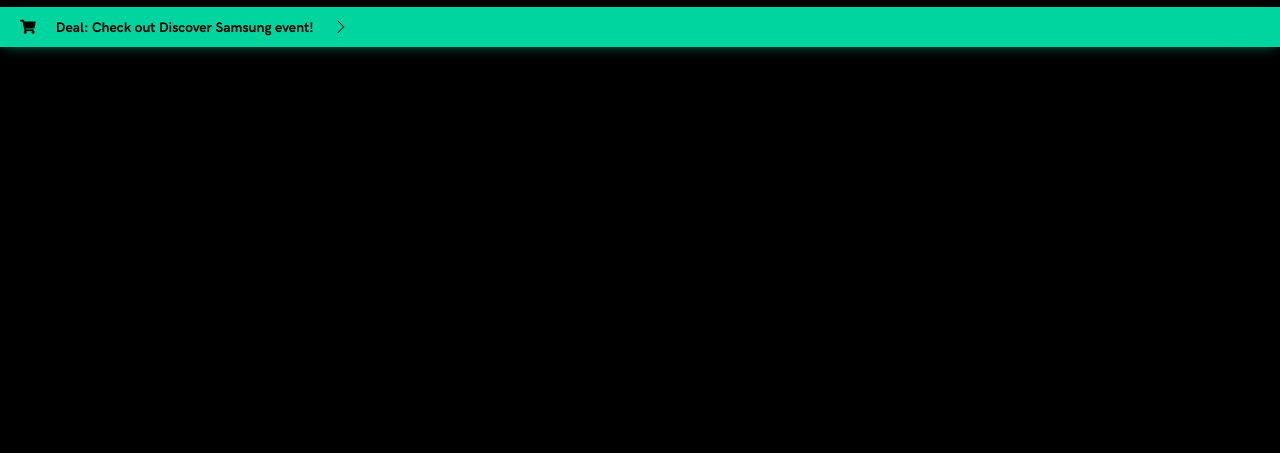
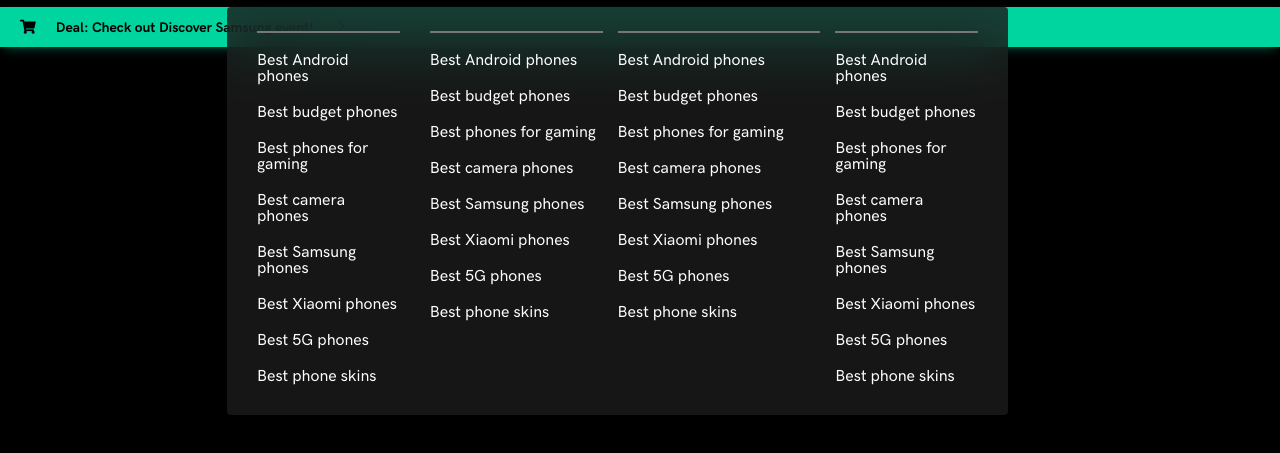
Before and after one commit to lckien2912/androidauthority, a plain HTML site: page index.html in a window 1280 px wide. Shown: the part 53-506 px from the top of the page. Drawn offline with Linux system fonts and the light colour scheme.

Commit message:
update navbar 50%

```diff
--- a/assets/css/header.css
+++ b/assets/css/header.css
@@ -21,20 +21,67 @@
   display: flex;
   flex: 1;
   justify-content: center;
-  /* position: relative; */
+  position: relative;
+}
+
+.subnav {
+  display: flex;
+  position: absolute;
+  top: 100%;
+  left: 0;
+  background-color: rgba(28, 28, 28, 0.8);
+  backdrop-filter: blur(30px);
+  padding: 30px 40px;
+  border-radius: 4px;
+  z-index: 3;
+}
+
+.subnav__list {
+  flex: 1;
+  padding: 36px 0px 20px;
+  position: relative;
+}
+
+.subnav__list-container:first-child > .subnav__list {
+  margin-left: 30px;
+}
+
+.subnav__list-container:last-child > .subnav__list {
+  margin-right: 30px;
+}
+
+.subnav__list::before {
+  content: "";
+  position: absolute;
+  height: 2px;
+  width: 100%;
+  background-color: #777;
+  top: 24px;
+}
+
+.subnav__list:hover .subnav__list::before {
+  background-color: var(--main-color);
+}
+
+.subnav__item-link {
+  font-size: 1.6rem;
+  padding: 10px 0;
+  color: var(--white-color);
+  font-family: HKGrotesk-Med;
+}
+
+.subnav__item-link:hover {
+  color: var(--main-color);
 }
 
 .navbar__option {
   display: flex;
-  /* flex: 1; */
   align-items: center;
   background-color: transparent;
   color: #636363;
   font-size: 1.6rem;
   padding: 0 20px;
   cursor: pointer;
-  /* position: relative; */
-  /* gap: 20px; */
 }
 
 .navbar__option-link {
@@ -59,6 +106,14 @@
   position: relative;
   margin-right: 18px;
   cursor: pointer;
+}
+
+.header__search:focus .header__search-bar {
+  display: flex;
+}
+
+.header__search:focus {
+  background-color: #333;
 }
 
 .header__search:hover .header__search-icon,
@@ -109,7 +164,6 @@
 
 .header__search-form::placeholder {
   outline: none;
-  /* border: 2px solid #111; */
 }
 
 .header__search-close {
@@ -154,6 +208,7 @@
   box-shadow: 0 4px 12px -4px rgba(0, 212, 159, 0.5);
   user-select: none;
   cursor: pointer;
+  z-index: 2;
 }
 
 .header__ad-content {
--- a/index.html
+++ b/index.html
@@ -64,6 +64,68 @@
           <button class="navbar__option">
             More <i class="fas fa-sort-down navbar__option-icon"></i>
           </button>
+          <!-- <div class="subnav"> -->
+          <div class="subnav grid wide">
+            <div class="row">
+              <div class="subnav__list-container col pc-3">
+                <div class="subnav__list">
+                  <a href="" class="subnav__item-link">Best Android phones</a>
+                  <a href="" class="subnav__item-link">Best budget phones</a>
+                  <a href="" class="subnav__item-link"
+                    >Best phones for gaming</a
+                  >
+                  <a href="" class="subnav__item-link">Best camera phones</a>
+                  <a href="" class="subnav__item-link">Best Samsung phones</a>
+                  <a href="" class="subnav__item-link">Best Xiaomi phones</a>
+                  <a href="" class="subnav__item-link">Best 5G phones</a>
+                  <a href="" class="subnav__item-link">Best phone skins</a>
+                </div>
+              </div>
+              <div class="subnav__list-container col pc-3">
+                <div class="subnav__list">
+                  <a href="" class="subnav__item-link">Best Android phones</a>
+                  <a href="" class="subnav__item-link">Best budget phones</a>
+                  <a href="" class="subnav__item-link"
+                    >Best phones for gaming</a
+                  >
+                  <a href="" class="subnav__item-link">Best camera phones</a>
+                  <a href="" class="subnav__item-link">Best Samsung phones</a>
+                  <a href="" class="subnav__item-link">Best Xiaomi phones</a>
+                  <a href="" class="subnav__item-link">Best 5G phones</a>
+                  <a href="" class="subnav__item-link">Best phone skins</a>
+                </div>
+              </div>
+              <div class="subnav__list-container pc-3">
+                <div class="subnav__list">
+                  <a href="" class="subnav__item-link">Best Android phones</a>
+                  <a href="" class="subnav__item-link">Best budget phones</a>
+                  <a href="" class="subnav__item-link"
+                    >Best phones for gaming</a
+                  >
+                  <a href="" class="subnav__item-link">Best camera phones</a>
+                  <a href="" class="subnav__item-link">Best Samsung phones</a>
+                  <a href="" class="subnav__item-link">Best Xiaomi phones</a>
+                  <a href="" class="subnav__item-link">Best 5G phones</a>
+                  <a href="" class="subnav__item-link">Best phone skins</a>
+                </div>
+              </div>
+              <div class="subnav__list-container col pc-3">
+                <div class="subnav__list">
+                  <a href="" class="subnav__item-link">Best Android phones</a>
+                  <a href="" class="subnav__item-link">Best budget phones</a>
+                  <a href="" class="subnav__item-link"
+                    >Best phones for gaming</a
+                  >
+                  <a href="" class="subnav__item-link">Best camera phones</a>
+                  <a href="" class="subnav__item-link">Best Samsung phones</a>
+                  <a href="" class="subnav__item-link">Best Xiaomi phones</a>
+                  <a href="" class="subnav__item-link">Best 5G phones</a>
+                  <a href="" class="subnav__item-link">Best phone skins</a>
+                </div>
+              </div>
+            </div>
+          </div>
+          <!-- </div> -->
         </div>
         <button class="header__search">
           <i class="ti-search header__search-icon"></i>
```
